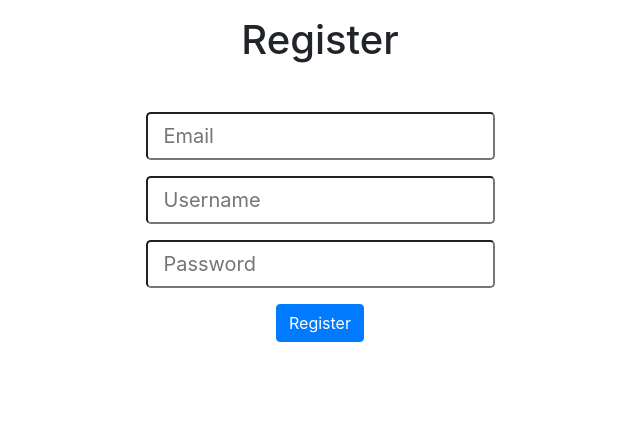
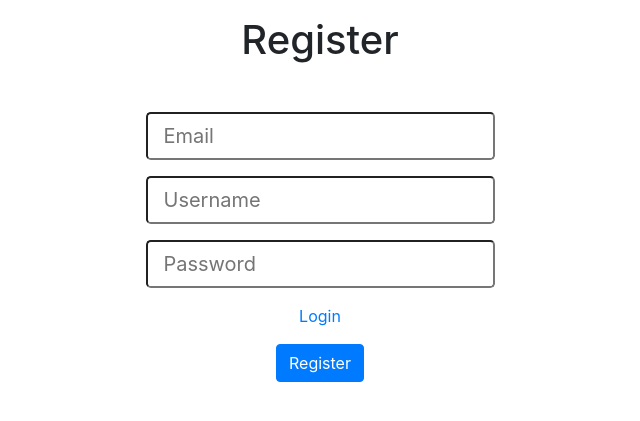
Before and after one commit to aguszorza/secuweb, a Flask app: page /register in a window 1280 px wide. Shown: the top 421 px of the page, without its empty margins (320-960 px from the left). Run offline with Flask 2, Linux system fonts and the light colour scheme; some libraries are stand-ins or nearby versions.

Commit message:
login link

```diff
--- a/Exercice_2/with_faults/app/routes.py
+++ b/Exercice_2/with_faults/app/routes.py
@@ -13,6 +13,8 @@ LOGIN_ERROR = "Username or password incorrect"
 
 @app.route('/register', methods=["GET"])
 def get_register_form():
+    if current_user.is_authenticated:
+        return redirect('/')
     response = open("./templates/register.html").read()%("", "", "")
     return response
 
@@ -55,7 +57,6 @@ def login():
 @app.route('/')
 @login_required
 def welcome():
-    print(current_user.username)
     response = open("./templates/welcome.html").read()%(current_user.username)
     return response, 200
 
--- a/Exercice_2/with_faults/templates/register.html
+++ b/Exercice_2/with_faults/templates/register.html
@@ -20,6 +20,9 @@
                     <input type="password" name="password" placeholder="Password" class="form-password form-control-lg" id="form-password">
                 </div>
                 <p class="error-msg" style="color:red;">%s</p>
+                <div class="form-group mb-3">
+                    <a id="login" href="/login">Login</a>
+                </div>
                 <button type="submit" class="btn btn-primary">Register</button>
             </form>
         </div>
```
Also changed, not shown: Exercice_2/with_faults/README.md.
